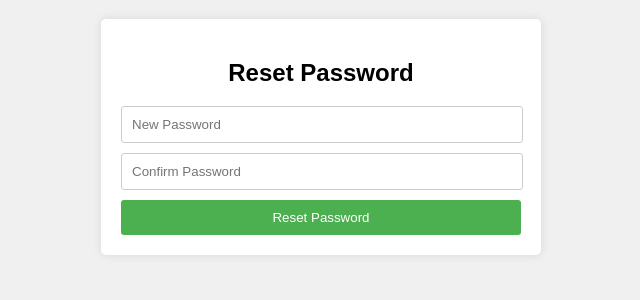
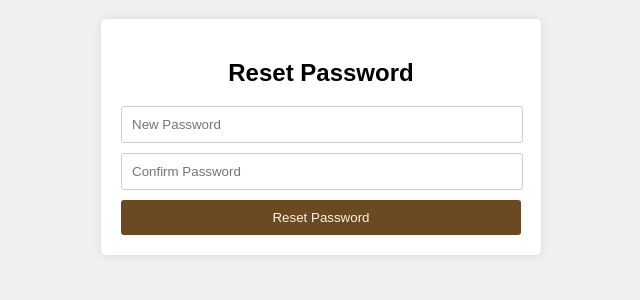
Before and after one commit to eyondk/BEASTYLISH, a PHP site: page /beatest/app/views/reset.view.php in a window 1280 px wide. Shown: the part 263-563 px from the top of the page, without its empty margins (319-959 px from the left). Run offline with PHP 8.4, Linux system fonts and the light colour scheme; some libraries are stand-ins or nearby versions.

Commit message:
Update reset.view.php

```diff
--- a/app/views/reset.view.php
+++ b/app/views/reset.view.php
@@ -35,8 +35,8 @@
         .reset-form input[type="submit"] {
             width: 100%;
             padding: 10px;
-            background-color: #4CAF50;
-            color: white;
+            background-color: #6c4a21;
+            color: #faf2e8;
             border: none;
             border-radius: 3px;
             cursor: pointer;
@@ -58,11 +58,22 @@
             <p class="error-message"><?= htmlspecialchars($message, ENT_QUOTES, 'UTF-8') ?></p>
         <?php endif; ?>
         <form action="<?= htmlspecialchars(ROOT . '/login/resetPassword', ENT_QUOTES, 'UTF-8') ?>" method="POST">
-            <input type="hidden" name="token" value="<?= isset($token) ? htmlspecialchars($token, ENT_QUOTES, 'UTF-8') : '' ?>">
+            <input type="hidden" name="token" id="token">
             <input type="password" name="password" placeholder="New Password" required>
             <input type="password" name="confirm_password" placeholder="Confirm Password" required>
             <input type="submit" value="Reset Password">
         </form>
     </div>
+
+    <script>
+        // Extract the token from the URL
+        const urlParams = new URLSearchParams(window.location.search);
+        const token = urlParams.get('token');
+
+        // Set the token value in the hidden input field
+        if (token) {
+            document.getElementById('token').value = token;
+        }
+    </script>
 </body>
 </html>
```
